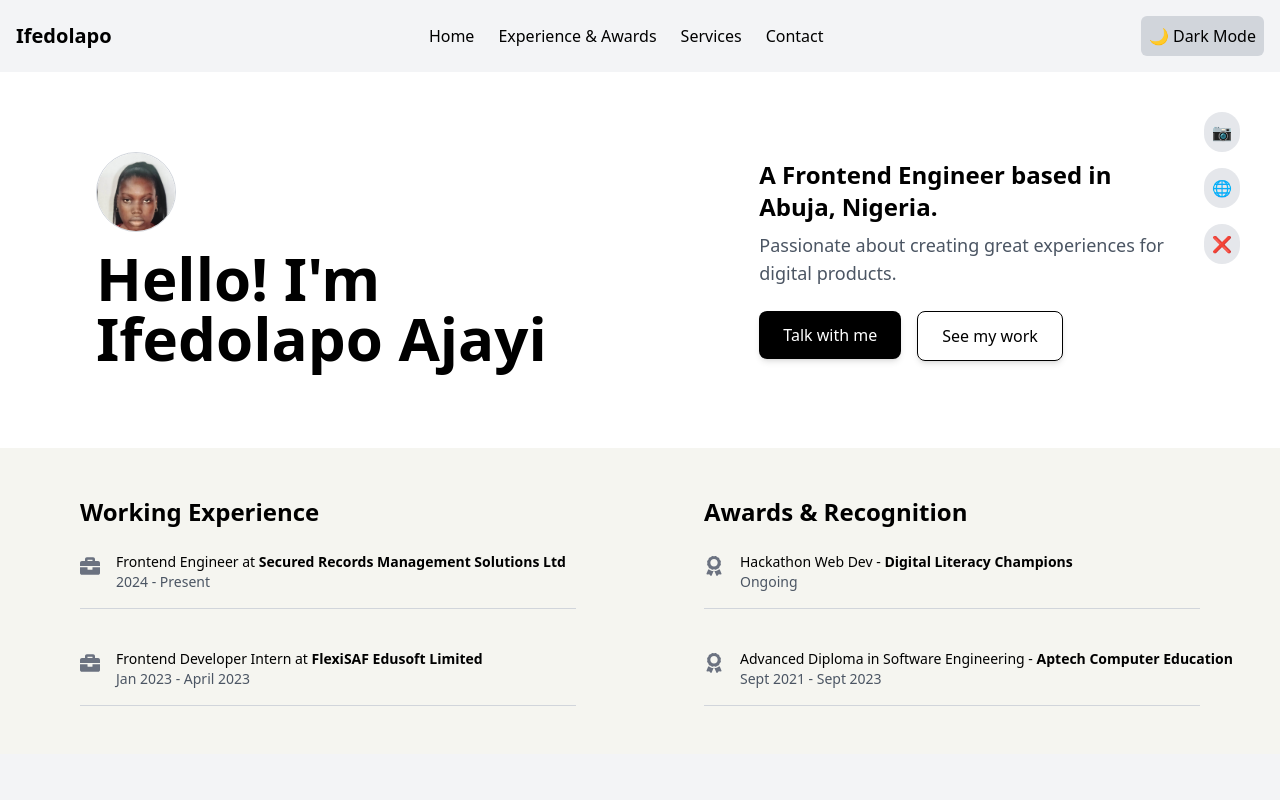
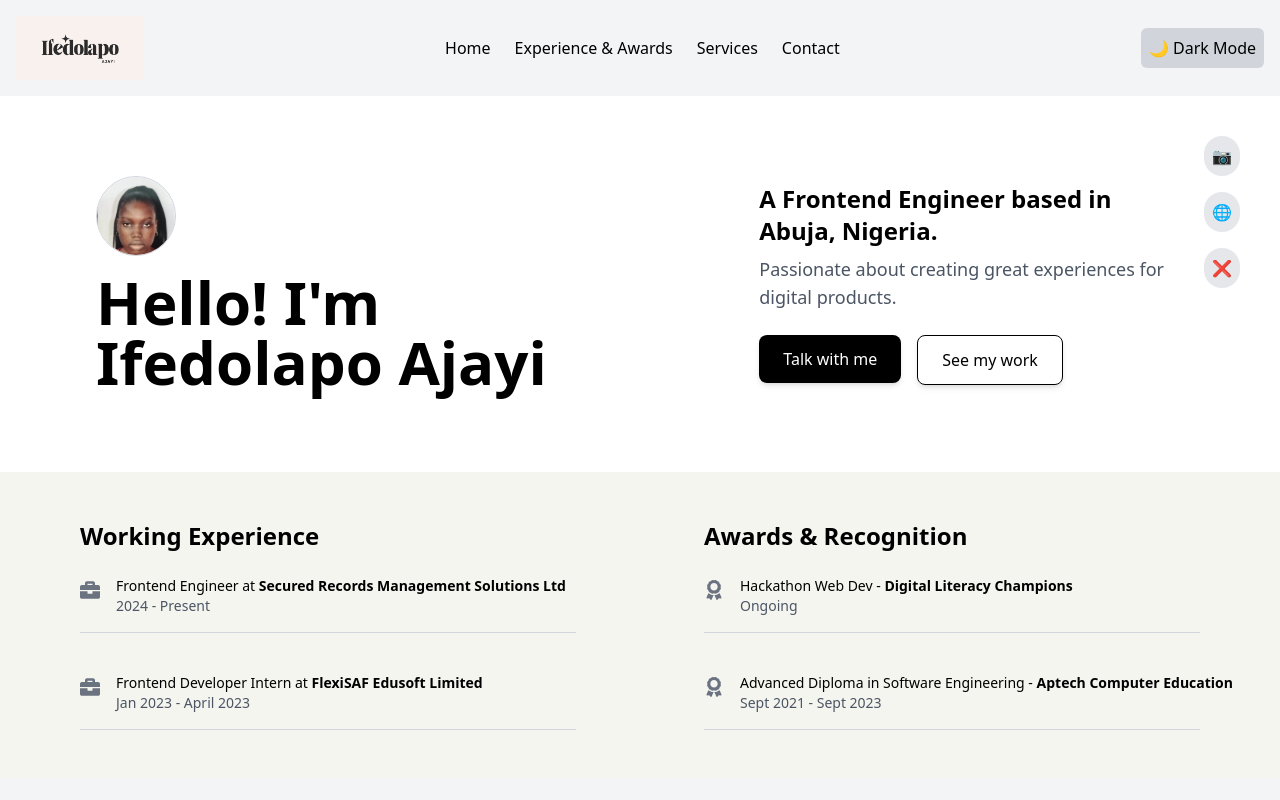
Before and after one commit to ifedolapo01/ifedolapo_ajayi, a Next.js app: page / in a window 1280 px wide. Shown: the top 800 px of the page. Built offline with nearby package versions, Linux system fonts and the light colour scheme.

Commit message:
changed logo in navbar

```diff
--- a/src/components/Navbar.js
+++ b/src/components/Navbar.js
@@ -3,6 +3,7 @@
 import { useSelector, useDispatch } from "react-redux";
 import { toggleDarkMode } from "../store/store";
 import { useEffect, useState } from "react";
+import Image from "next/image"; // Import Image from Next.js
 
 export default function Navbar() {
   const darkMode = useSelector((state) => state.theme.darkMode);
@@ -53,7 +54,13 @@ export default function Navbar() {
       }`}
     >
       {/* Logo */}
-      <h1 className="text-xl font-bold">Ifedolapo</h1>
+      <Image
+        src="/name_logo.png"
+        alt="Logo"
+        width={128}
+        height={32}
+        className="object-contain"
+      />
 
       {/* Navbar Links */}
       <div
```
Also changed, not shown: public/name_logo.png (added).
